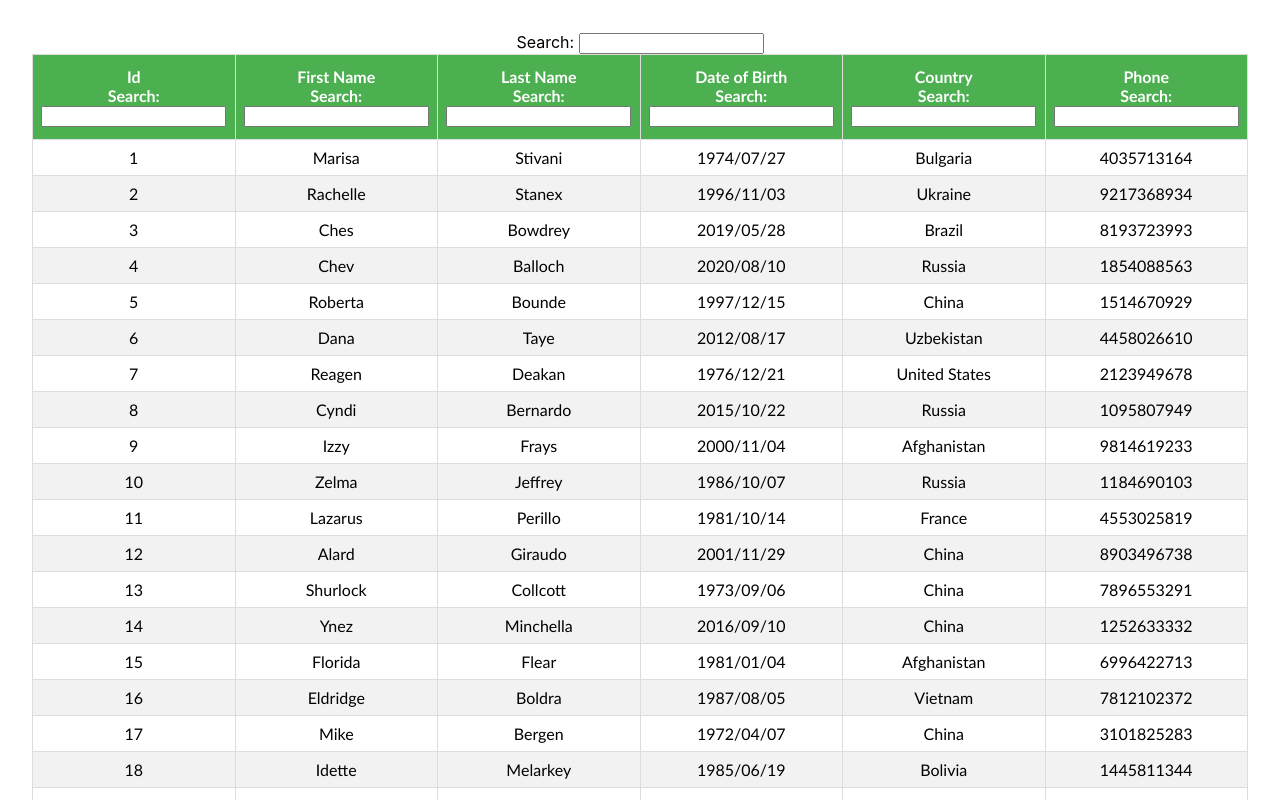
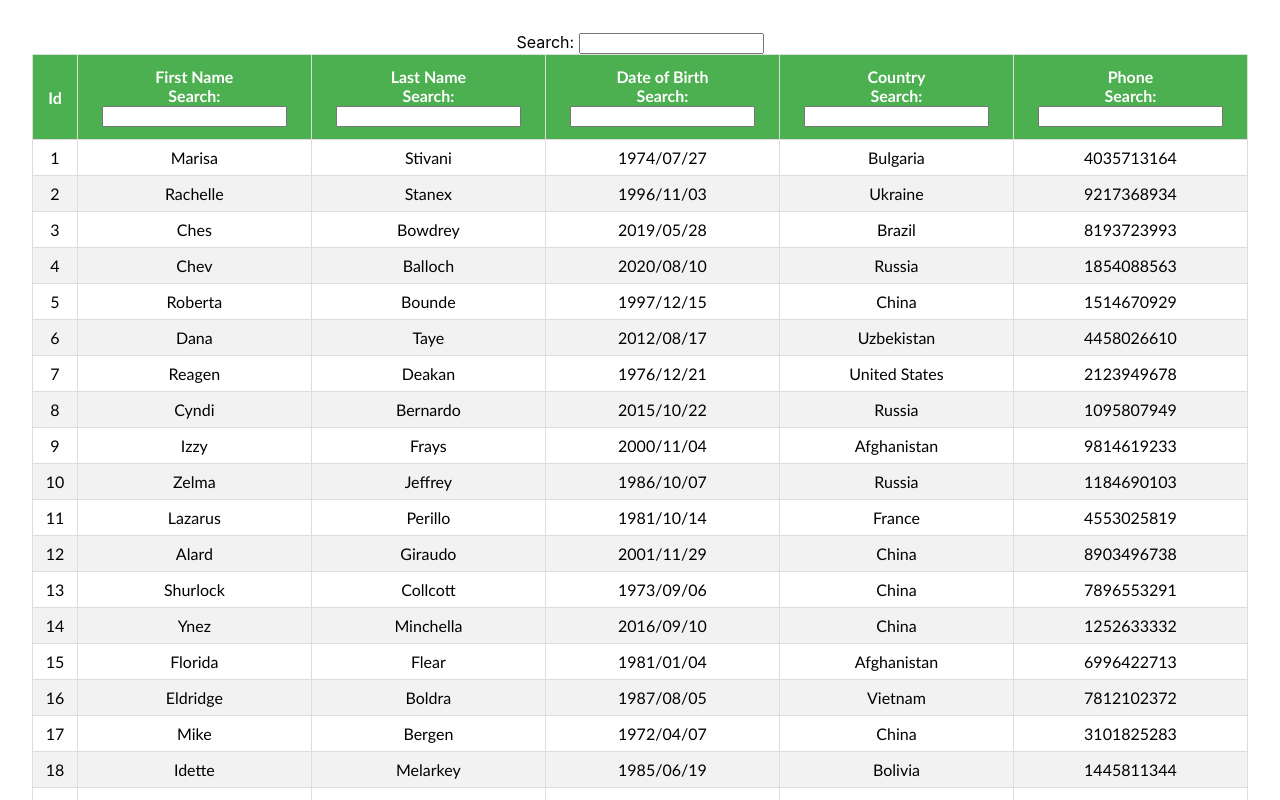
Before and after one commit to YUYING0327/React-table-turtorial, a React (Vite) app: page / in a window 1280 px wide. Shown: the top 800 px of the page. Built offline with nearby package versions, Linux system fonts and the light colour scheme.

Commit message:
More on Filtering

```diff
--- a/package.json
+++ b/package.json
@@ -12,7 +12,8 @@
     "date-fns": "^2.29.3",
     "react": "^18.2.0",
     "react-dom": "^18.2.0",
-    "react-table": "^7.8.0"
+    "react-table": "^7.8.0",
+    "regenerator-runtime": "^0.13.9"
   },
   "devDependencies": {
     "@types/react": "^18.0.17",
--- a/src/App.jsx
+++ b/src/App.jsx
@@ -1,4 +1,5 @@
 import './App.css';
+import 'regenerator-runtime';
 import { FilteringTable } from './components/FilteringTable';
 
 function App() {
--- a/src/components/FilteringTable.jsx
+++ b/src/components/FilteringTable.jsx
@@ -9,6 +9,12 @@ import { ColumnFilter } from './ColumnFilter';
 export const FilteringTable = () => {
   const columns = useMemo(() => COLUMNS, []);
   const data = useMemo(() => MOCK_DATA, []);
+
+  const defaultColumn = useMemo(() => {
+    return {
+      Filter: ColumnFilter,
+    };
+  }, []);
 
   const {
     getTableProps,
@@ -23,6 +29,7 @@ export const FilteringTable = () => {
     {
       columns,
       data,
+      defaultColumn,
     },
     useFilters,
     useGlobalFilter
--- a/src/components/GlobalFilter.jsx
+++ b/src/components/GlobalFilter.jsx
@@ -1,10 +1,28 @@
-import React from 'react';
+import React, { useState } from 'react';
+import { useAsyncDebounce } from 'react-table';
 
 export const GlobalFilter = ({ filter, setFilter }) => {
+  const [value, setValue] = useState(filter);
+
+  const onChange = useAsyncDebounce((value) => {
+    setFilter(value || undefined);
+  }, 1000);
+
   return (
     <span>
       Search:{' '}
-      <input value={filter || ''} onChange={(e) => setFilter(e.target.value)} />
+      <input
+        value={value || ''}
+        onChange={(e) => {
+          setValue(e.target.value);
+          onChange(e.target.value);
+        }}
+      />
     </span>
   );
 };
+
+// If you get "Uncaught ReferenceError: regeneratorRuntime is not defined" error.
+
+// 1 - npm i regenerator-runtime
+// 2 - import "regenerator-runtime" at the top of  in App.jsx file
--- a/src/components/columns.js
+++ b/src/components/columns.js
@@ -6,25 +6,22 @@ export const COLUMNS = [
     Header: 'Id',
     Footer: 'Id',
     accessor: 'id',
-    Filter: ColumnFilter,
+    disableFilters: true, // 進用 filter 請加上這行
   },
   {
     Header: 'First Name',
     Footer: 'First Name',
     accessor: 'first_name',
-    Filter: ColumnFilter,
   },
   {
     Header: 'Last Name',
     Footer: 'Last Name',
     accessor: 'last_name',
-    Filter: ColumnFilter,
   },
   {
     Header: 'Date of Birth',
     Footer: 'Date of Birth',
     accessor: 'date_of_birth',
-    Filter: ColumnFilter,
     Cell: ({ value }) => {
       return format(new Date(value), 'yyyy/MM/dd');
     },
@@ -33,13 +30,11 @@ export const COLUMNS = [
     Header: 'Country',
     Footer: 'Country',
     accessor: 'country',
-    Filter: ColumnFilter,
   },
   {
     Header: 'Phone',
     Footer: 'Phone',
     accessor: 'phone',
-    Filter: ColumnFilter,
   },
 ];
 
```
Also changed, not shown: 1 other file (tests, documents, lock files or other folders).
